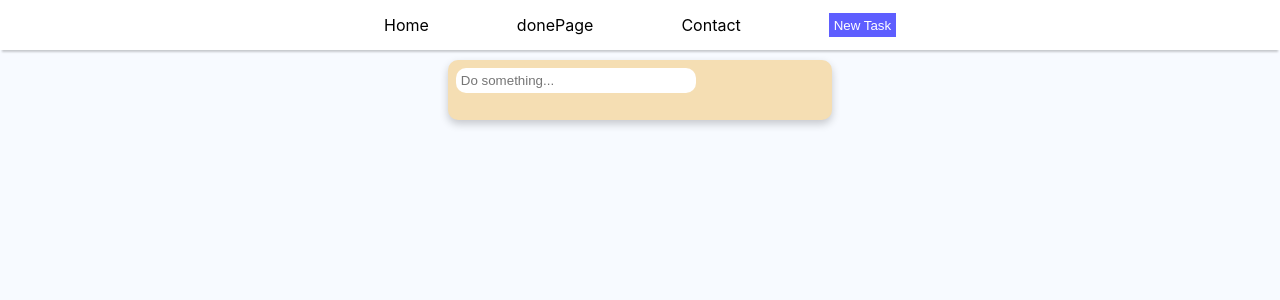
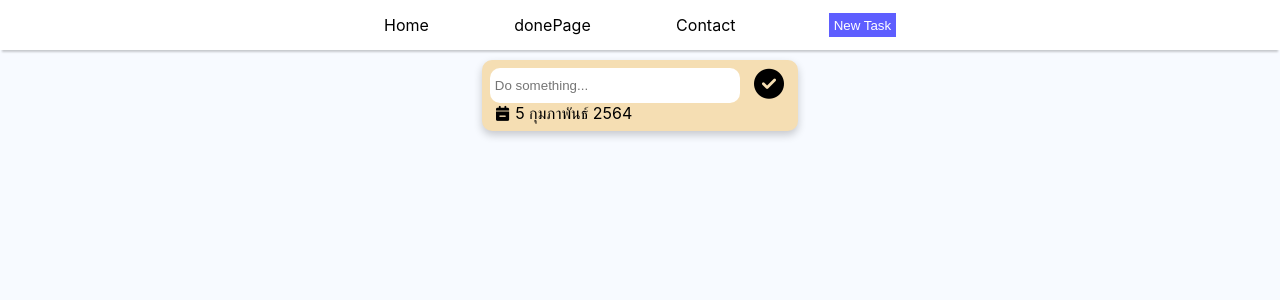
Before and after one commit to swaggytt/todo-react, a React (Create React App) app in the folder frontend/: page /create in a window 1280 px wide. Shown: the top 300 px of the page. Built offline with nearby package versions, Linux system fonts and the light colour scheme.

Commit message:
todoCardComplete

```diff
--- a/frontend/package.json
+++ b/frontend/package.json
@@ -8,6 +8,7 @@
     "@testing-library/user-event": "^12.6.3",
     "node-sass": "^4.14.1",
     "react": "^17.0.1",
+    "react-calendar": "^3.3.1",
     "react-dom": "^17.0.1",
     "react-router-dom": "^5.2.0",
     "react-scripts": "4.0.1",
--- a/frontend/public/index.html
+++ b/frontend/public/index.html
@@ -24,6 +24,10 @@
       work correctly both with client-side routing and a non-root public URL.
       Learn how to configure a non-root public URL by running `npm run build`.
     -->
+    <script
+      src="https://kit.fontawesome.com/4fdca18847.js"
+      crossorigin="anonymous"
+    ></script>
     <title>React App</title>
   </head>
   <body>
--- a/frontend/src/components/card/Card.scss
+++ b/frontend/src/components/card/Card.scss
@@ -1,19 +1,57 @@
 .card {
   display: flex;
-//   justify-content: center;
-  width: 30%;
-  height: 60px;
+  flex-flow: row wrap;
+  //   justify-content: center;
+  height: fit-content;
+  width: 300px;
   margin: auto;
   background-color: wheat;
   box-shadow: 0 4px 8px 0 rgba(0, 0, 0, 0.2);
   border-radius: 10px;
-  input{
-      width: 60%;
-      height: fit-content;
-      padding: 0.3rem;
-      margin: 0.5rem;
-      border: none;
-      border-radius: 10px;
+  padding: 0.5rem;
+}
+.content {
+  width: 100%;
+  display: flex;
+  input {
+    width: 100%;
+    height: 25px;
+    padding: 0.3rem;
+    border: none;
+    border-radius: 10px;
+    outline: none;
+  }
+  button {
+    height: fit-content;
+    margin-left: 0.5rem;
+    background-color: transparent;
+    border: none;
+    cursor: pointer;
+    &:focus {
       outline: none;
+    }
+    &:hover {
+      color: violet;
+    }
+  }
+  .check {
+    font-size: 30px;
   }
 }
+.calendar-btn {
+  cursor: pointer;
+  background: none;
+  border: none;
+  &:hover{
+    color: violet;
+  }
+  &:focus{
+    outline: none;
+  }
+}
+.calender-font{
+  font-size: 15px;
+}
+.calendar-pop{
+  position:absolute;
+}
--- a/frontend/src/components/card/index.jsx
+++ b/frontend/src/components/card/index.jsx
@@ -1,18 +1,44 @@
 import "./Card.scss";
 import { useState } from "react";
+import Calender from "react-calendar";
+import "react-calendar/dist/Calendar.css";
 
 const Card = () => {
+  const [text, setText] = useState("");
+  const [stateCalender, setStateCalender] = useState(false);
+  const [taskDate, setTaskDate] = useState(new Date());
 
-const [text,setText] = useState("")
+  // console.log(taskDate);
 
   return (
     <div className="card">
+      <div className="content">
         <input
           type="text"
           value={text}
           placeholder="Do something..."
           onChange={(e) => setText(e.target.value)}
         ></input>
+        <button>
+          <i className="fas fa-check-circle check"></i>
+        </button>
+      </div>
+      <div className="calender-input">
+        <button
+          onClick={() => setStateCalender(!stateCalender)}
+          className="calendar-btn"
+        >
+          <i className="fas fa-calendar-minus calender-font"></i>
+        </button>
+        {stateCalender && (
+          <Calender className='calendar-pop' onClickDay={(value)=>{setStateCalender(false);setTaskDate(value)}} value={taskDate}></Calender>
+        )}
+      </div>
+      {new Date(taskDate).toLocaleString("th-TH", {
+        year: "numeric",
+        month: "long",
+        day: "numeric",
+      })}
     </div>
   );
 };
```
Also changed, not shown: 2 other files (tests, documents, lock files or other folders). Lines whose indentation alone changed are shown as unchanged.
